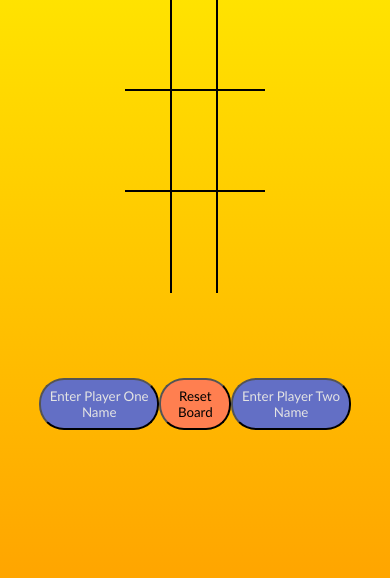
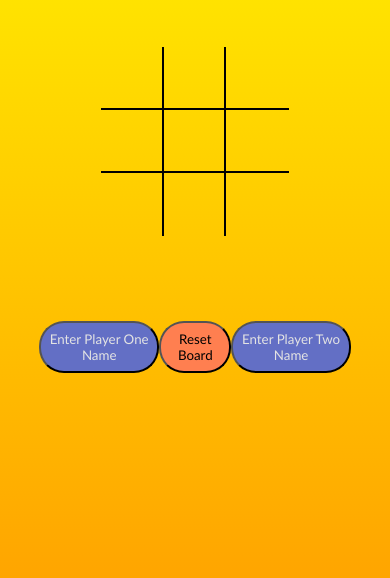
Before and after one commit to rhdavidian/tictactoe, a plain HTML site: page index.html in a window 390 px wide. Shown: the part 266-844 px from the top of the page. Drawn offline with Linux system fonts and the light colour scheme.

Commit message:
Adjusted size of cells to be square and responsive.

```diff
--- a/module_script.js
+++ b/module_script.js
@@ -174,6 +174,7 @@ const tTT = (function() {
             this.setScore();
         }
     };
+
     gameboard.init();
 
 })();
--- a/styles.css
+++ b/styles.css
@@ -47,9 +47,9 @@ body {
     display: flex;
     justify-content: center;
     align-items: center;
-    width: 12vw;
-    height: 12vh;
-    font-size: 3.5rem;
+    min-width: calc(11vw + 20px);
+    min-height: calc(11vw + 20px);
+    font-size: 3.8rem;
 }
 .cell:hover {
     background-color: rgba(164, 203, 236, 0.614);
```
